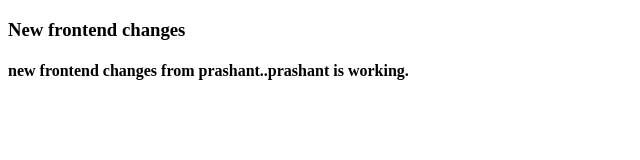
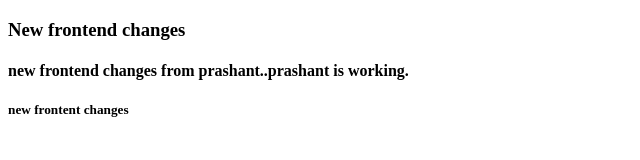
Before and after one commit to swap-prashant/plannet-project, a plain HTML site: page index.html in a window 1280 px wide. Shown: the whole page, without its empty margins (0-640 px from the left). Drawn offline with Linux system fonts and the light colour scheme.

Commit message:
today frontend changes

```diff
--- a/index.html
+++ b/index.html
@@ -13,6 +13,7 @@
         <section>
             <h3>New frontend changes</h3>
             <h4>new frontend changes from prashant..prashant is working.</h4>
+            <h5>new frontent changes</h5>
         </section>
 
         <!-- hero section end here -->
```
